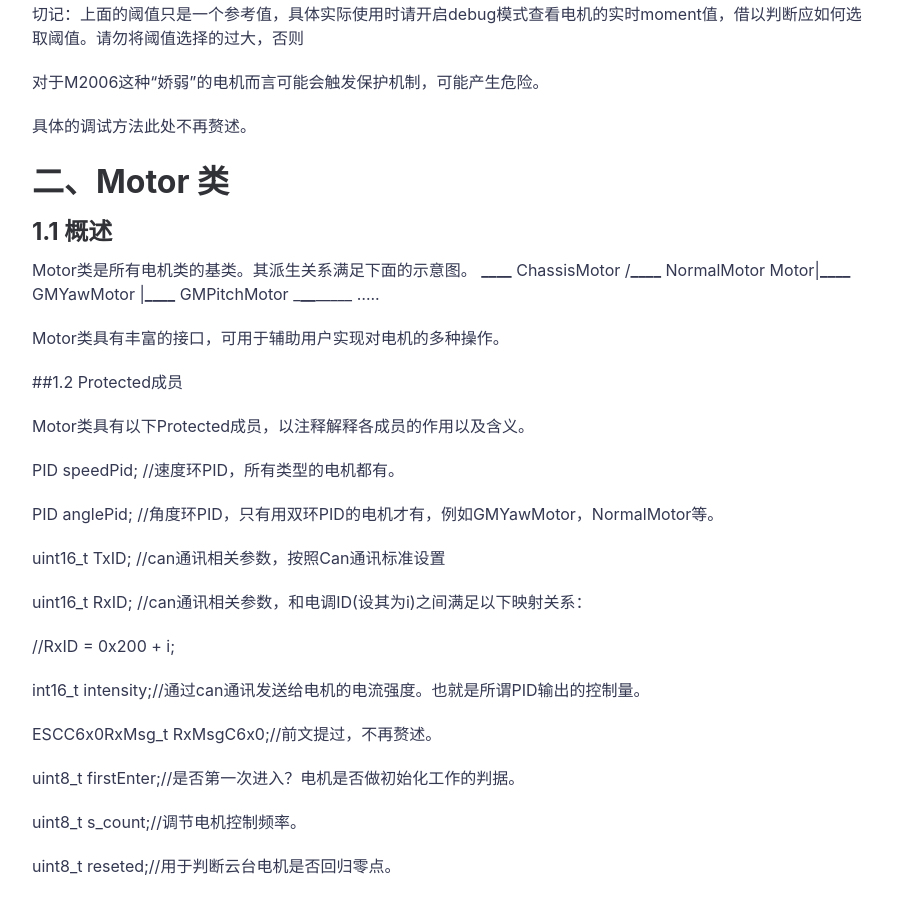
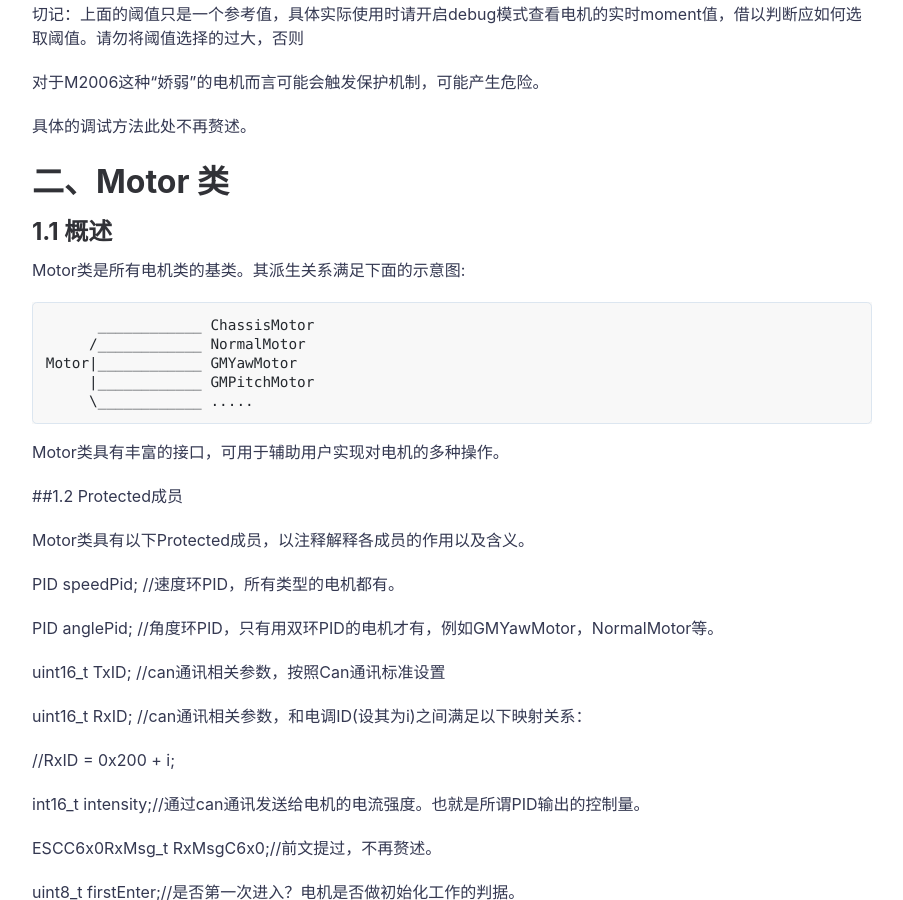
Before and after one commit to SJTU-RoboMaster-Team/SJTU-RoboMaster-Team.github.io, a Jekyll site: the page built from _posts/2020-10-19-EC-MotorTask-Explanation Text.md, in a window 1280 px wide and 900 px high, scrolled down 1500 px. Shown: the whole window, without its empty margins (188-1091 px from the left). Built offline with Jekyll 4.4.1, drawn with Linux system fonts in a browser that asks for light colours; comment, search, counter and statistics services are not loaded; some of the changed text lies outside the part shown.

```diff
--- a/_posts/2020-10-19-EC-MotorTask-Explanation Text.md
+++ b/_posts/2020-10-19-EC-MotorTask-Explanation Text.md
@@ -53,7 +53,8 @@ categories: [EC,Explanation Text]
 
 ## 1.1 概述
 
-Motor类是所有电机类的基类。其派生关系满足下面的示意图。
+Motor类是所有电机类的基类。其派生关系满足下面的示意图:
+
           ____________ ChassisMotor
          /____________ NormalMotor
     Motor|____________ GMYawMotor
@@ -143,6 +144,7 @@ CAN_TYPE_2 即can2
 ##1.3 派生类简介
 
 Motor的派生情况如下所示：
+
           ____________ ChassisMotor
          /____________ NormalMotor
     Motor|____________ GMYawMotor
```
